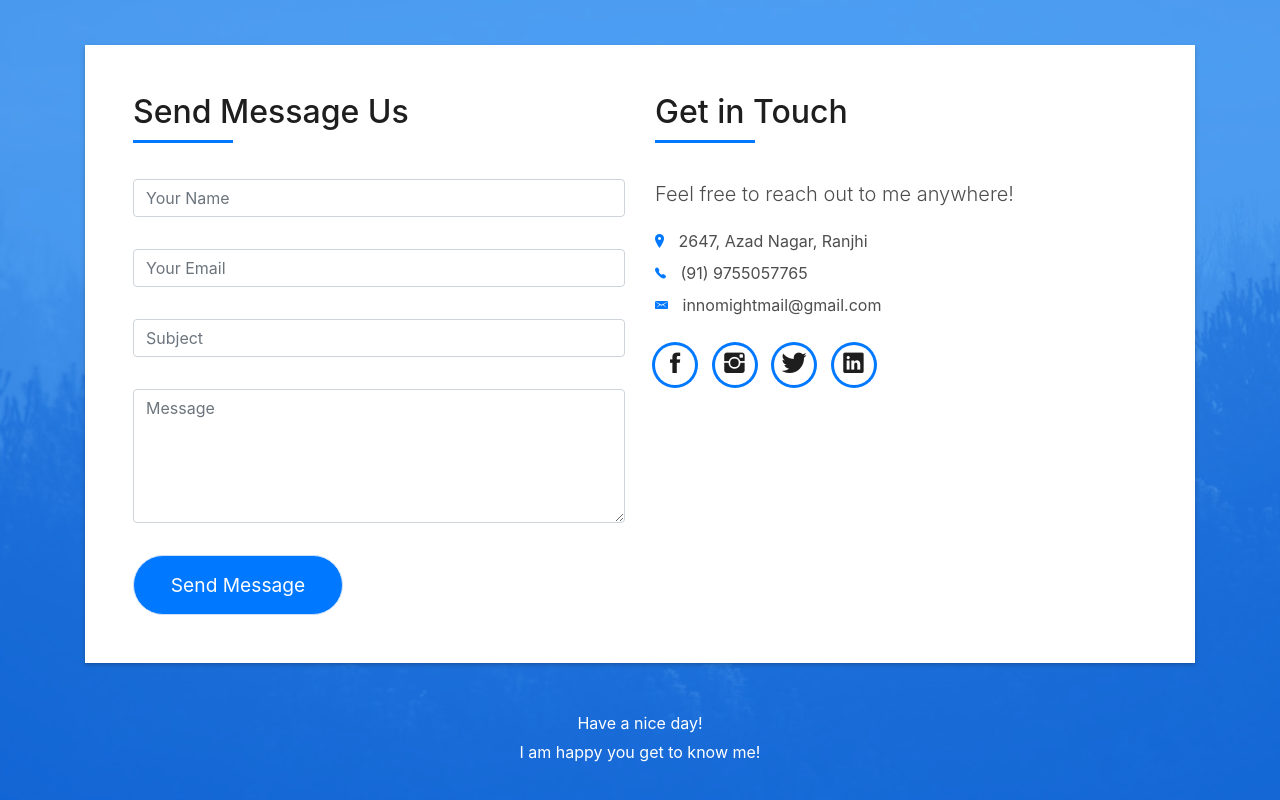
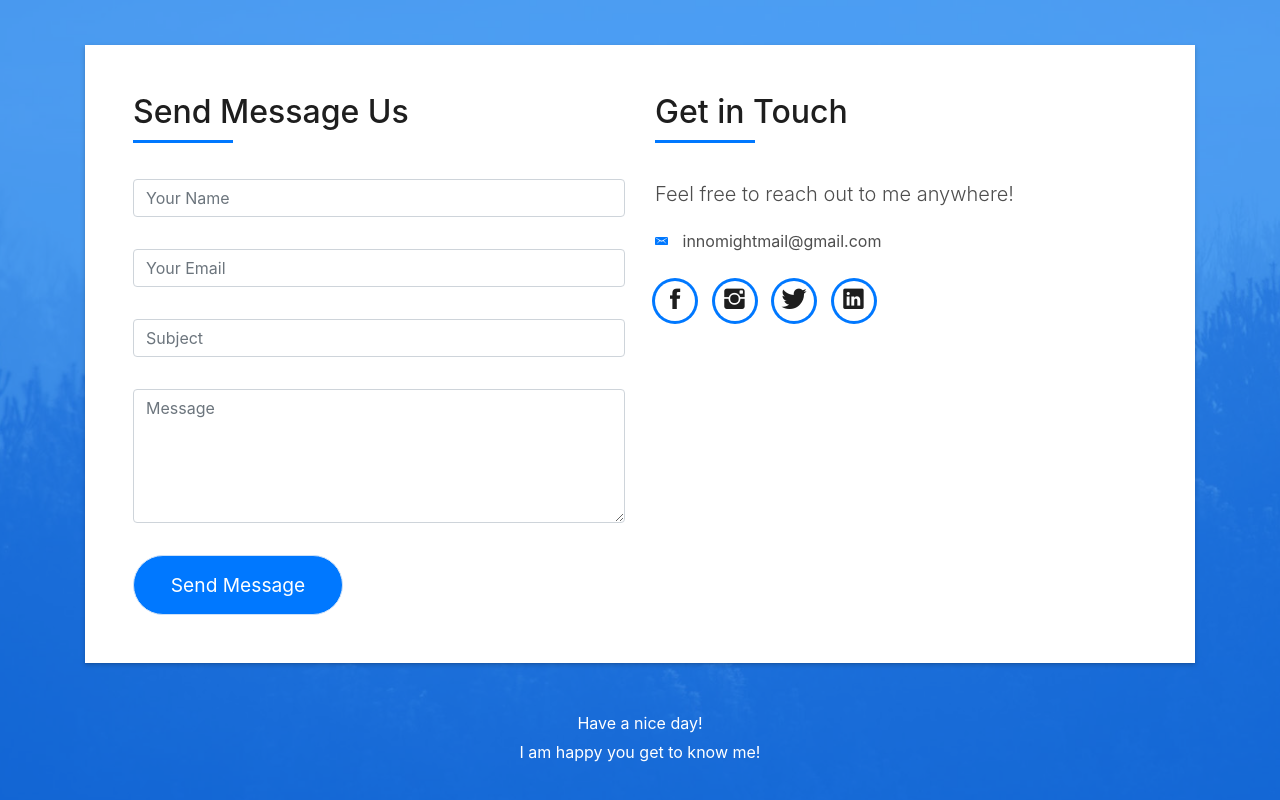
Before and after one commit to INNOMIGHT/INNOMIGHT.github.io, a plain HTML site: page index.html in a window 1280 px wide. Shown: the part 3916-4716 px from the top of the page. Drawn offline with Linux system fonts and the light colour scheme; files whose address does not match are found by name.

Commit message:
Update index.html

```diff
--- a/index.html
+++ b/index.html
@@ -456,8 +456,6 @@
                       Feel free to reach out to me anywhere!
                     </p>
                     <ul class="list-ico">
-                      <li><span class="ion-ios-location"></span> 2647, Azad Nagar, Ranjhi</li>
-                      <li><span class="ion-ios-telephone"></span> (91) 9755057765</li>
                       <li><span class="ion-email"></span> innomightmail@gmail.com</li>
                     </ul>
                   </div>
```
